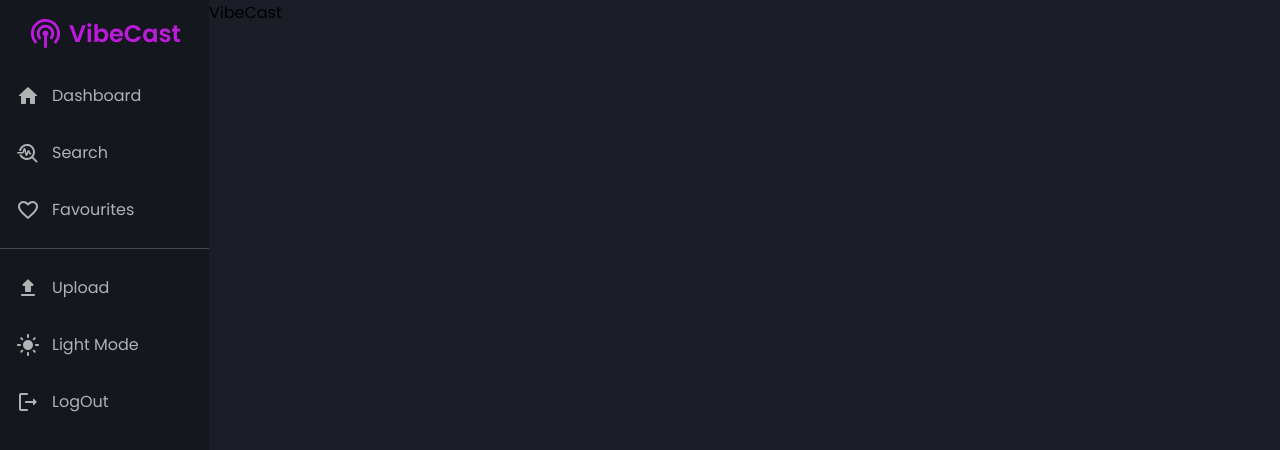
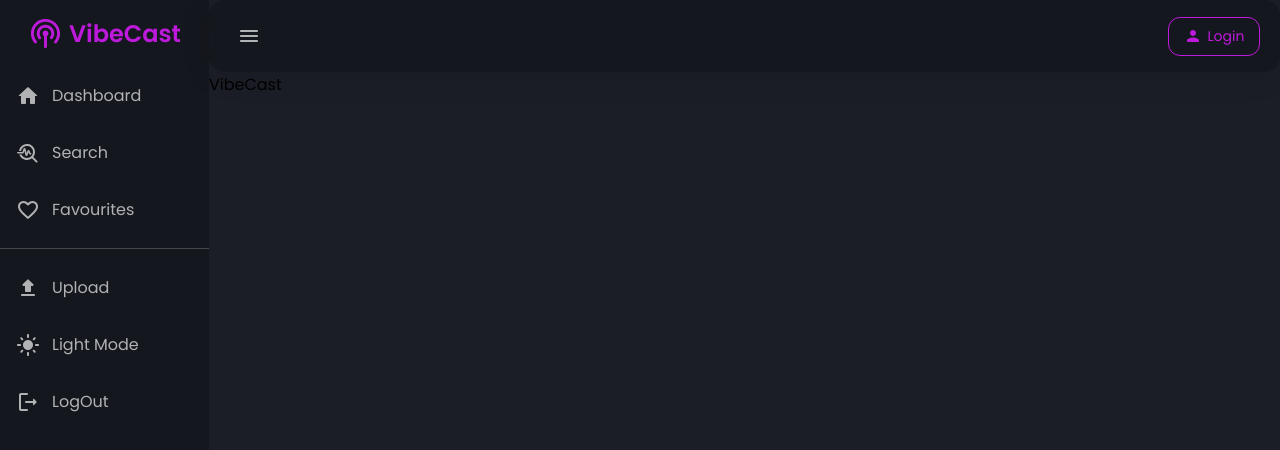
Before and after one commit to easyvansh/VibeCast, a React (Create React App) app in the folder client/: page / in a window 1280 px wide. Shown: the top 450 px of the page. Built offline with nearby package versions, Linux system fonts and the light colour scheme.

Commit message:
Added Navbar

```diff
--- a/client/src/App.js
+++ b/client/src/App.js
@@ -5,6 +5,7 @@ import "./index.css";
 import {lightTheme, darkTheme} from "./utils/Theme"
 import Sidebar from "./components/Sidebar";
 import { BrowserRouter } from "react-router-dom";
+import Navbar from "./components/Navbar";
 
 
 const Container = styled.div`
@@ -30,12 +31,18 @@ function App() {
     <ThemeProvider theme ={darkMode ? darkTheme : lightTheme}>
       <BrowserRouter>
       <Container>
+        {menuOpen && (
         <Sidebar
         menuOpen={menuOpen}
         setMenuOpen = {setMenuOpen}
         setDarkMode = {setDarkMode}
         darkMode = {darkMode}/>
+        )}
         <Frame>
+          <Navbar
+          menuOpen={menuOpen}
+          setMenuOpen = {setMenuOpen}
+          />
         VibeCast
         </Frame>
       </Container>
--- /dev/null
+++ b/client/src/components/Navbar.jsx
@@ -0,0 +1,65 @@
+import React, { useState } from 'react'
+import styled from "styled-components";
+import MenuRoundedIcon from "@mui/icons-material/MenuRounded";
+import PersonRoundedIcon  from "@mui/icons-material/PersonRounded"
+import { IconButton } from "@mui/material";
+
+
+const NavbarDiv = styled.div`
+    display: flex;
+    justify-content: space-between;
+    width: 100%;
+    padding: 16px 20px;
+    align-items: center;
+    box-sizing: border-box;
+    background-color:${({ theme }) => theme.bg};
+    color: ${({ theme }) => theme.text_primary};
+    gap: 30px;
+    border-radius: 16px;
+    box-shadow: 0 4px 30px rgba(0, 0, 0, 0.1);
+    backdrop-filter: blur(5.7px);
+    -webkit-backdrop-filter: blur(5.7px);
+    @media (max-width: 768px) {
+    padding: 16px;
+  }
+`;
+const ButtonDiv = styled.div`
+  font-size: 14px;
+  cursor: pointer;
+  text-decoration: none;
+  color: ${({ theme }) => theme.primary};
+  border: 1px solid ${({ theme }) => theme.primary};
+  border-radius: 12px;
+  width: 100%;
+  max-width: 70px;
+  padding: 8px 10px;
+  text-align: center;
+  display: flex;
+  align-items: center;
+  justify-content: center;
+  gap: 6px;
+  &:hover{
+    background-color: ${({ theme }) => theme.primary};
+    color: ${({ theme }) => theme.text_primary};
+  }
+`;
+
+const IcoButton = styled(IconButton)`
+  color: ${({ theme }) => theme.text_secondary} !important;
+`;
+
+
+const Navbar = ({  menuOpen, setMenuOpen, setSignInOpen, setSignUpOpen }) => {
+  return <NavbarDiv>
+    <IcoButton onClick={() => setMenuOpen(!menuOpen)}>
+
+     < MenuRoundedIcon />
+      </IcoButton>
+     <ButtonDiv>
+            <PersonRoundedIcon style={{ fontSize: "18px" }} />
+            Login
+        </ButtonDiv>
+  </NavbarDiv>;
+};
+
+export default Navbar;
```
